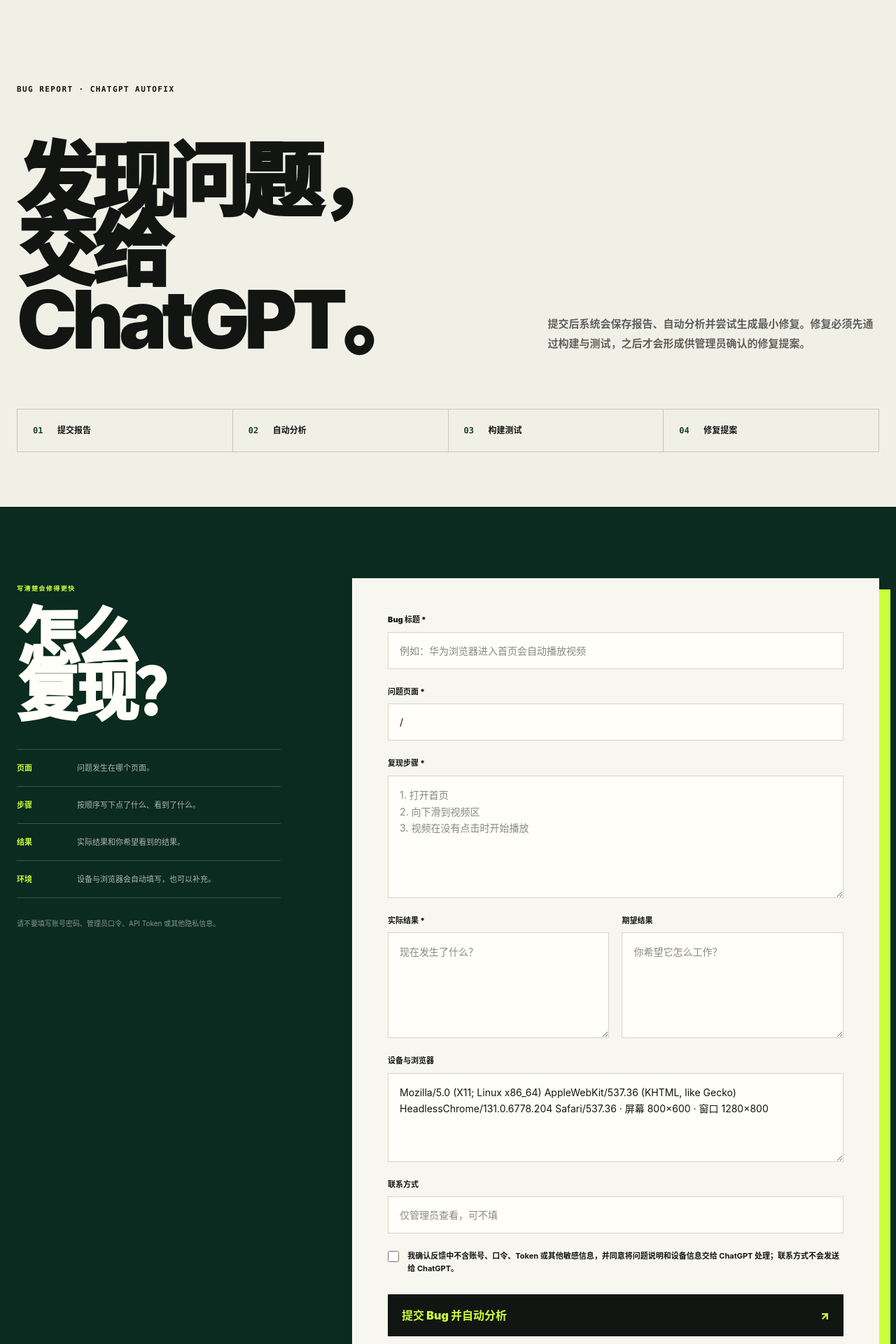
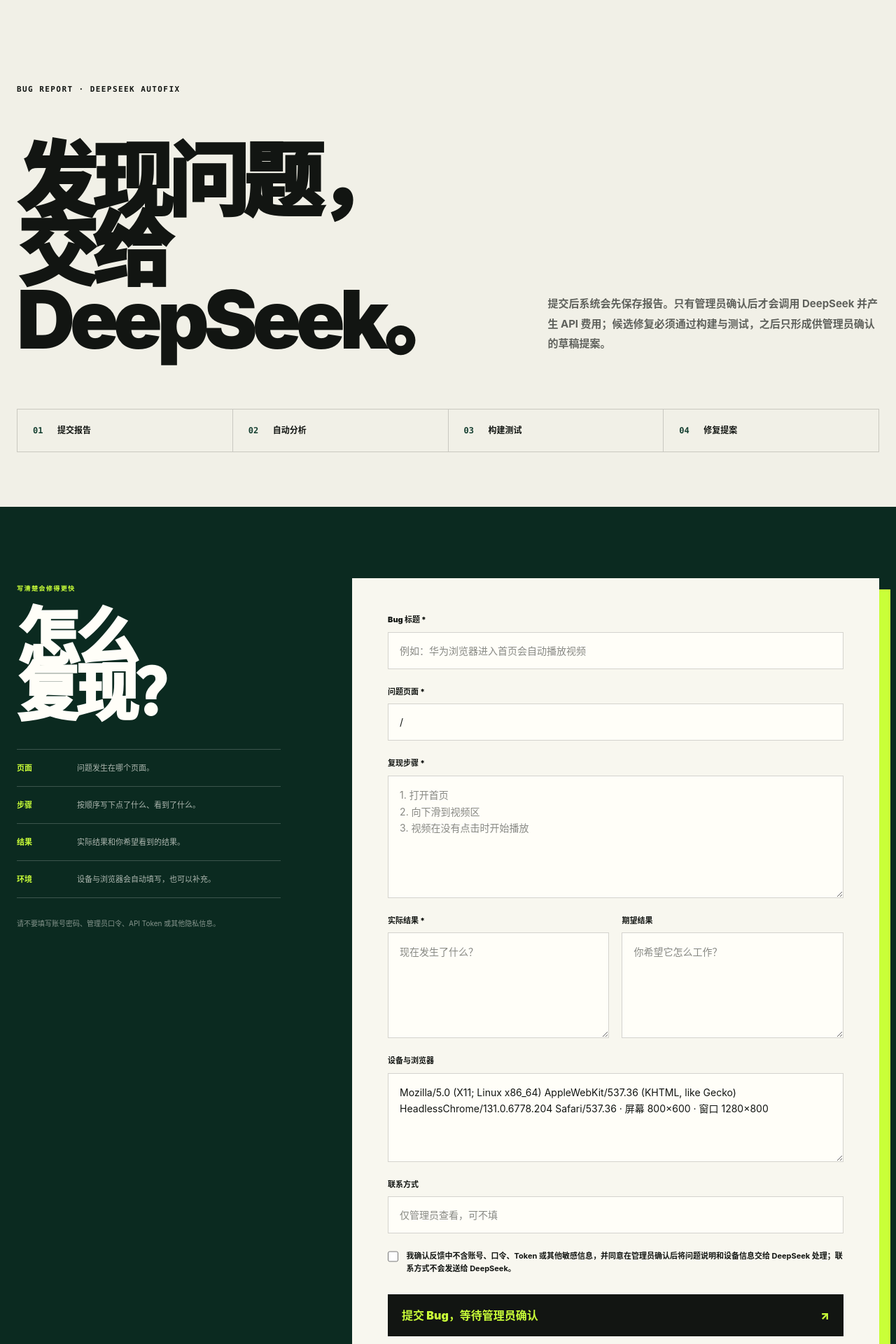
Before and after one commit to bb54188/super-guan-hao, a Next.js app: page /bugs in a window 1280 px wide. Shown: the part 100-2020 px from the top of the page at 70% size. Built offline with nearby package versions, Linux system fonts and the light colour scheme.

Commit message:
Configure DeepSeek autofix: app/bugs/page.tsx

```diff
--- a/app/bugs/page.tsx
+++ b/app/bugs/page.tsx
@@ -5,6 +5,7 @@
 
 type BugStatus =
   | "waiting-setup"
+  | "needs-approval"
   | "queued"
   | "analyzing"
   | "testing"
@@ -30,6 +31,7 @@
 const STORAGE_KEY = "super-guan-hao-last-bug";
 const terminalStatuses = new Set<BugStatus>([
   "waiting-setup",
+  "needs-approval",
   "patch-ready",
   "needs-review",
   "failed",
@@ -37,6 +39,7 @@
 
 const statusLabels: Record<BugStatus, string> = {
   "waiting-setup": "等待启用",
+  "needs-approval": "等待管理员确认",
   queued: "已排队",
   analyzing: "正在分析",
   testing: "自动测试",
@@ -47,13 +50,14 @@
 
 const stages = [
   "保存报告",
-  "ChatGPT 分析",
+  "DeepSeek 分析",
   "构建与测试",
   "修复提案",
 ] as const;
 
 const completedStageCount: Record<BugStatus, number> = {
   "waiting-setup": 1,
+  "needs-approval": 1,
   queued: 1,
   analyzing: 2,
   testing: 3,
@@ -168,7 +172,7 @@
     const form = event.currentTarget;
     const formData = new FormData(form);
     setSubmitting(true);
-    setMessage("正在保存报告并建立修复任务……");
+    setMessage("正在保存报告……");
 
     try {
       const response = await fetch("/api/bugs", {
@@ -244,9 +248,9 @@
       </nav>
 
       <header className="community-hero bug-hero">
-        <p className="section-kicker">BUG REPORT · CHATGPT AUTOFIX</p>
-        <h1>发现问题，<br />交给 ChatGPT。</h1>
-        <p>提交后系统会保存报告、自动分析并尝试生成最小修复。修复必须先通过构建与测试，之后才会形成供管理员确认的修复提案。</p>
+        <p className="section-kicker">BUG REPORT · DEEPSEEK AUTOFIX</p>
+        <h1>发现问题，<br />交给 DeepSeek。</h1>
+        <p>提交后系统会先保存报告。只有管理员确认后才会调用 DeepSeek 并产生 API 费用；候选修复必须通过构建与测试，之后只形成供管理员确认的草稿提案。</p>
         <div className="community-process" aria-label="Bug 自动修复流程">
           <span><b>01</b> 提交报告</span>
           <span><b>02</b> 自动分析</span>
@@ -342,7 +346,7 @@
 
               <label className="submission-agreement">
                 <input name="agreement" type="checkbox" value="yes" required />
-                <span>我确认反馈中不含账号、口令、Token 或其他敏感信息，并同意将问题说明和设备信息交给 ChatGPT 处理；联系方式不会发送给 ChatGPT。</span>
+                <span>我确认反馈中不含账号、口令、Token 或其他敏感信息，并同意在管理员确认后将问题说明和设备信息交给 DeepSeek 处理；联系方式不会发送给 DeepSeek。</span>
               </label>
 
               <label className="submission-honeypot" aria-hidden="true">
@@ -350,7 +354,7 @@
               </label>
 
               <button className="submission-submit" type="submit" disabled={submitting}>
-                {submitting ? "正在建立修复任务" : "提交 Bug 并自动分析"}
+                {submitting ? "正在保存 Bug" : "提交 Bug，等待管理员确认"}
                 <span aria-hidden="true">↗</span>
               </button>
               {message && <p className="submission-status status-sending" role="status">{message}</p>}
```
